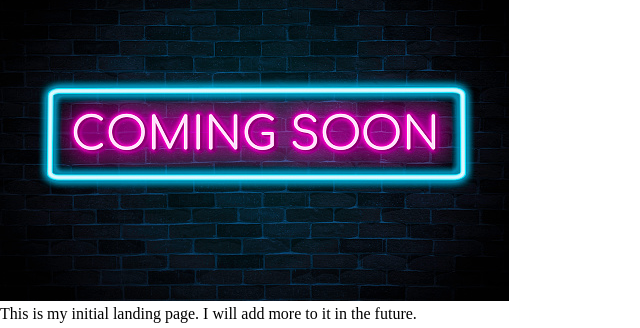
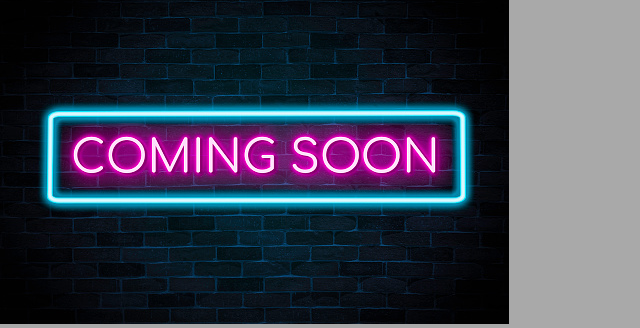
Before and after one commit to ShaneWilmes/01-Mini-Project, a plain HTML site: page index.html in a window 1280 px wide. Shown: the part 129-457 px from the top of the page, without its empty margins (0-640 px from the left). Drawn offline with Linux system fonts and the light colour scheme.

Commit message:
body css

```diff
--- a/assets/css/style.css
+++ b/assets/css/style.css
@@ -2,3 +2,11 @@
     margin: 0;
     padding: 0;
 }
+
+body {
+    position: relative;
+    font-family: Arial, Helvetica, sans-serif;
+    font-size: 20px;
+    background-color: darkgrey;
+    color:  black;
+}
```
